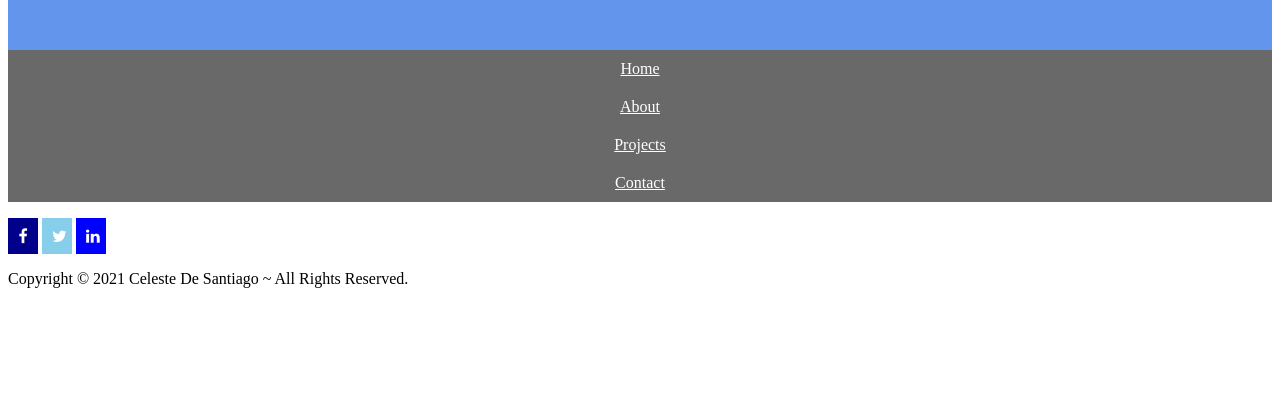
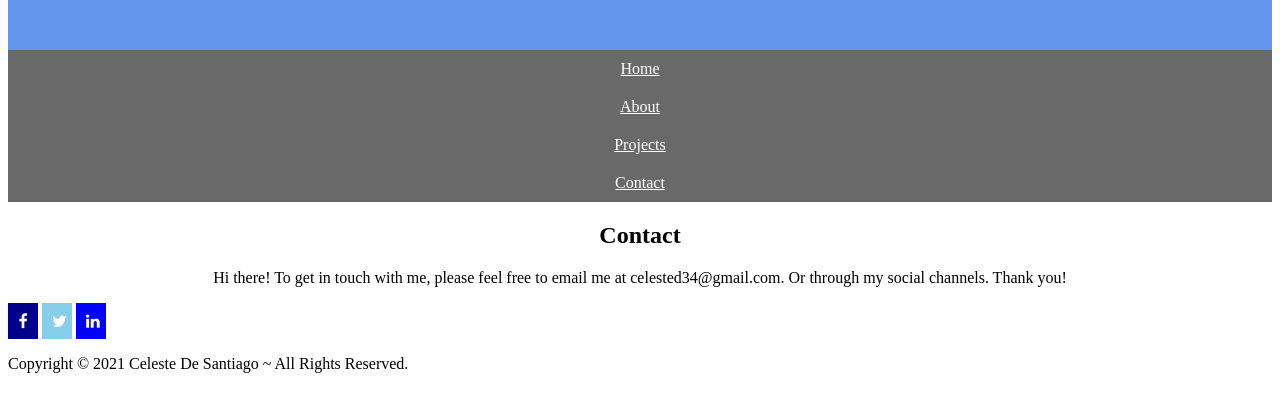
Before and after one commit to Celested34/personal-blog, a plain HTML site: page html/contact.html in a window 1280 px wide. Shown: the part 167-578 px from the top of the page. Drawn offline with Linux system fonts and the light colour scheme; files whose address does not match are found by name.

Commit message:
In contact html, added my contact info and blurb

```diff
--- a/css/style.css
+++ b/css/style.css
@@ -61,6 +61,11 @@ html {
   text-decoration: none;
 }
 
+.contact{
+  text-align: center;
+}
+
+/* <!-- Social Media --> */
 .fa-facebook {
   background: darkblue;
   color: white;
--- a/html/contact.html
+++ b/html/contact.html
@@ -27,6 +27,14 @@
             </div>
         </section>
 
+        <!-- Contact Info -->
+        <section class="sec">
+            <div class="contact">
+                <h2>Contact</h2>
+                    <p> Hi there! To get in touch with me, please feel free to email me at celested34@gmail.com. Or through my social channels. Thank you! </p>
+            </div>
+        </section>
+
         <!-- Social Media -->
         <p>
             <a href="https://www.facebook.com/" class="fa fa-facebook"></a>
```
Also changed, not shown: notusing/card.css (renamed from css/card.css).
